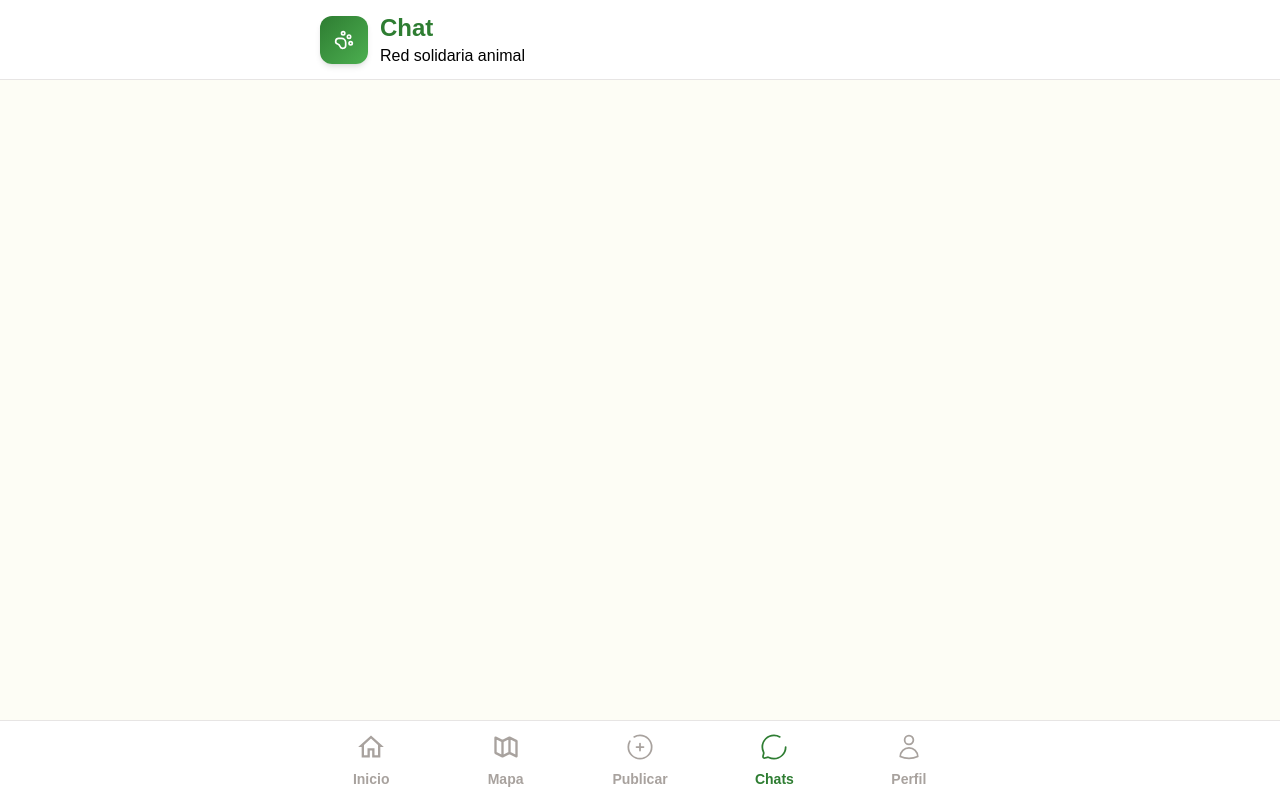
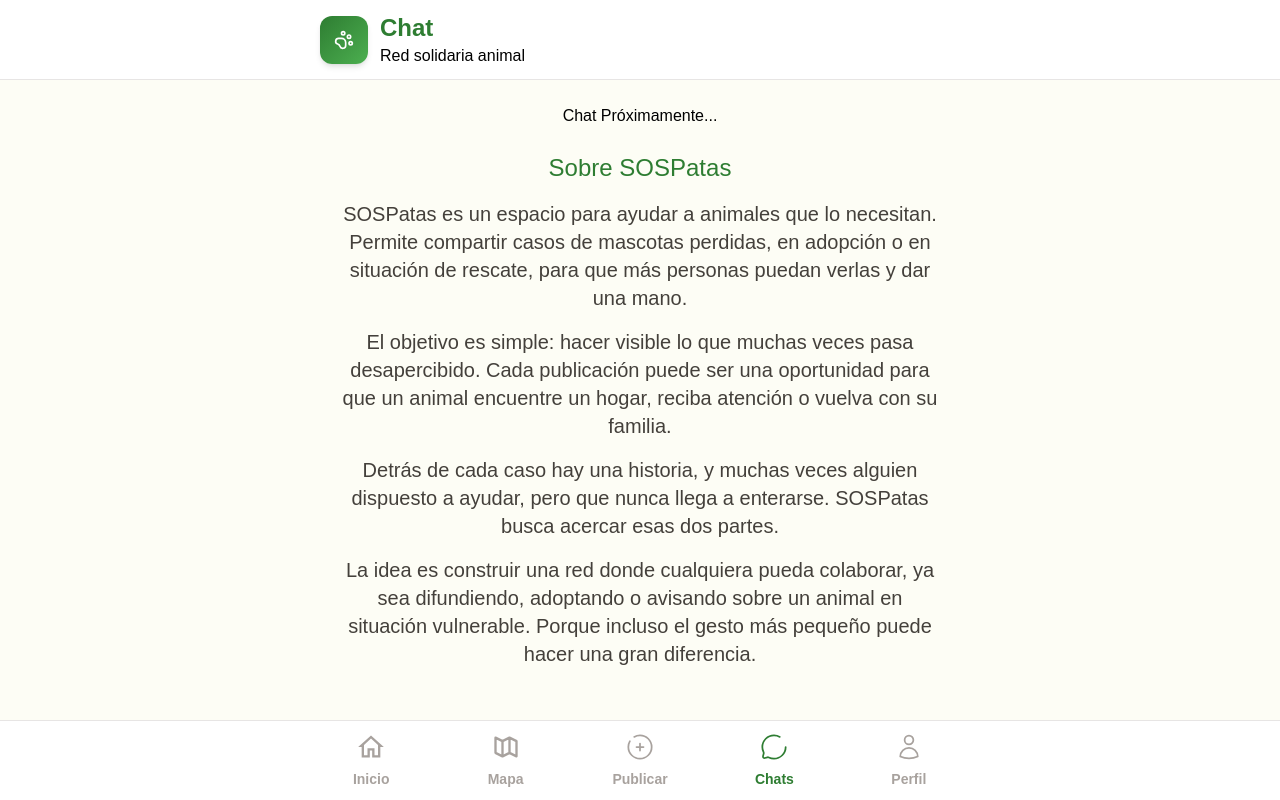
Before and after one commit to ArmestoSantiago/sos-patas, a React (Vite) app: page /chats in a window 1280 px wide. Built offline with nearby package versions, Linux system fonts and the light colour scheme; no server answers.

Commit message:
Refactor: fill incomplete components

```diff
--- a/src/pages/Chat.tsx
+++ b/src/pages/Chat.tsx
@@ -5,7 +5,37 @@ export function Chat() {
   return (
     <>
       <Header title="Chat" />
+
+      <div className='mx-auto max-w-160 w-full pb-20 my-6 px-4 text-center'>
+        <p>Chat Próximamente...</p>
+        <h3 className='text-main text-2xl pt-6'>Sobre SOSPatas</h3>
+        <div className='space-y-4 pt-4 md:text-xl text-stone-700'>
+          <p>
+            SOSPatas es un espacio para ayudar a animales que lo necesitan.
+            Permite compartir casos de mascotas perdidas, en adopción o en
+            situación de rescate, para que más personas puedan verlas y dar una mano.
+          </p>
+
+          <p>
+            El objetivo es simple: hacer visible lo que muchas veces pasa desapercibido.
+            Cada publicación puede ser una oportunidad para que un animal encuentre un hogar,
+            reciba atención o vuelva con su familia.
+          </p>
+
+          <p>
+            Detrás de cada caso hay una historia, y muchas veces alguien dispuesto a ayudar,
+            pero que nunca llega a enterarse. SOSPatas busca acercar esas dos partes.
+          </p>
+
+          <p>
+            La idea es construir una red donde cualquiera pueda colaborar,
+            ya sea difundiendo, adoptando o avisando sobre un animal en situación vulnerable.
+            Porque incluso el gesto más pequeño puede hacer una gran diferencia.
+          </p>
+        </div>
+      </div>
+
       <NavMenu />
     </>
   );
-}
+};
--- a/src/pages/Profile.tsx
+++ b/src/pages/Profile.tsx
@@ -6,7 +6,10 @@ export function Profile() {
   return (
     <>
       <Header title="Profile" />
-      <GoogleLoginButton method={true} />
+      <div className="max-w-160 w-full mx-auto text-center my-6 pb-20 px-4">
+
+        <GoogleLoginButton method={true} />
+      </div>
       <NavMenu />
     </>
   );
```
